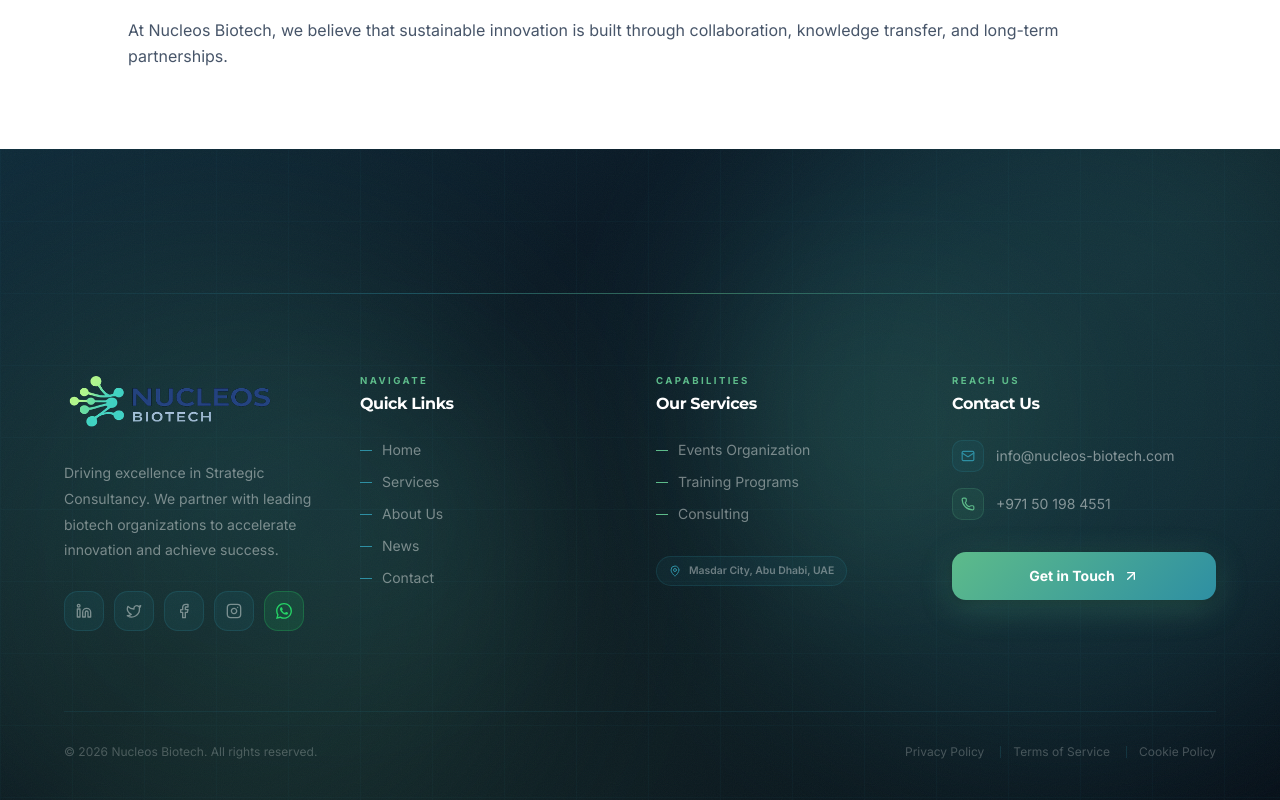
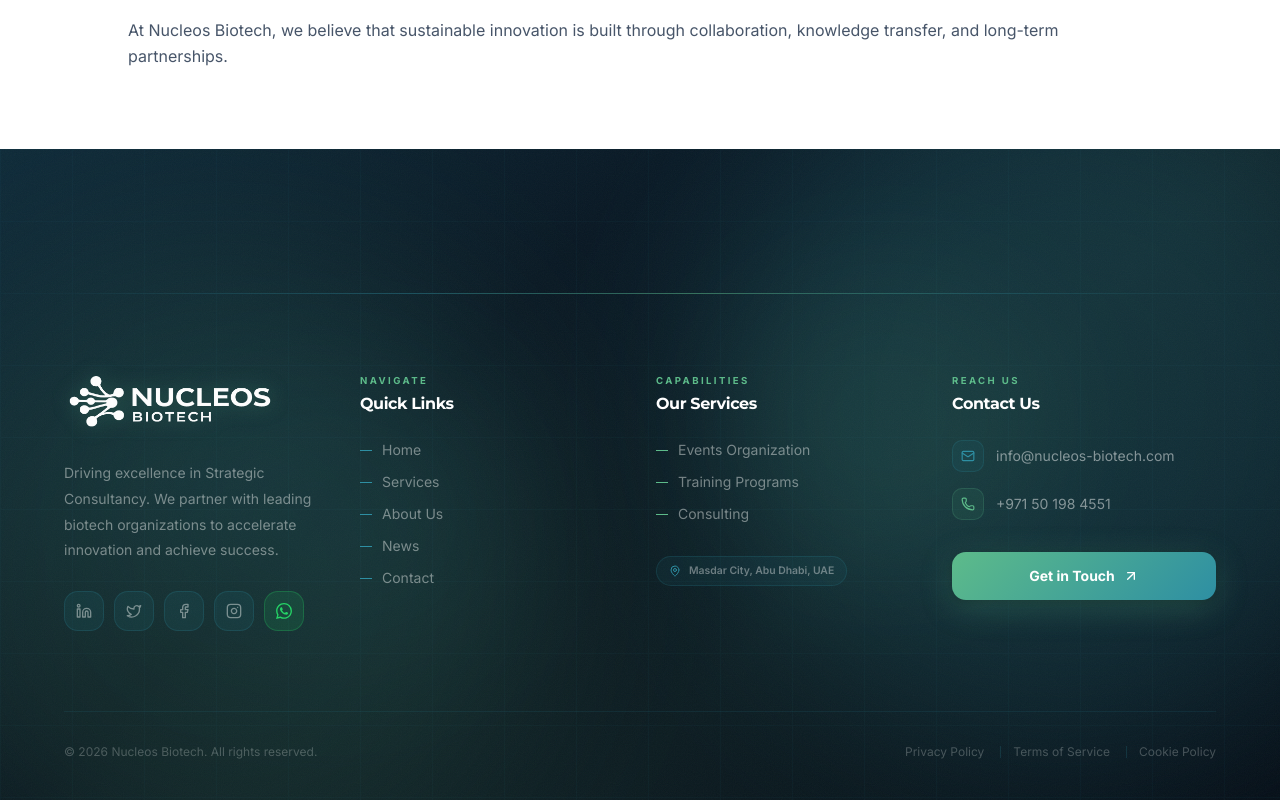
Before and after one commit to stellarAlien/nucleos, a Next.js app: page /about in a window 1280 px wide. Shown: the part 1576-2376 px from the top of the page. Built offline with nearby package versions, Linux system fonts and the light colour scheme.

Commit message:
changed logo in footer

```diff
--- a/src/sections/Footer.tsx
+++ b/src/sections/Footer.tsx
@@ -138,11 +138,13 @@ const Footer = () => {
             variants={fadeUp(0)} initial="hidden" animate={inView ? 'show' : 'hidden'}
             className="sm:col-span-2 lg:col-span-1"
           >
-            {/* Logo — clean, no box */}
+            {/* Logo — forced white so navy "Nucleos" text is readable on dark background */}
             <a href="/#home" className="inline-block mb-6 group" onClick={(e) => { e.preventDefault(); handleNavClick('/#home'); }}>
               <Logo
-                className="h-14 w-auto transition-all duration-300 group-hover:brightness-125"
-                style={{ filter: 'brightness(1.15) saturate(1.2)' }}
+                className="h-14 w-auto transition-all duration-300"
+                style={{
+                  filter: 'brightness(0) invert(1) drop-shadow(0 0 10px rgba(93,187,138,0.3))',
+                }}
               />
             </a>
 
```
